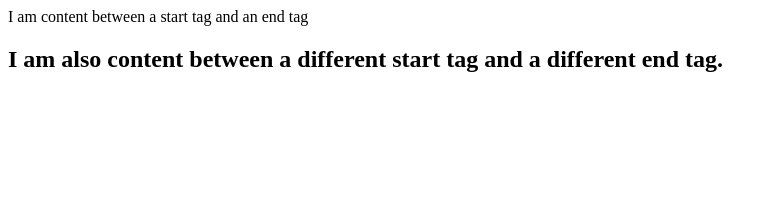
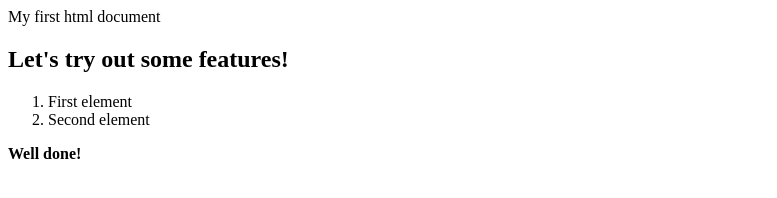
Before and after one commit to AmayaSB/ODRE-Tests, a plain HTML site: page docs/index.html in a window 1280 px wide. Shown: the whole page, without its empty margins (0-777 px from the left). Drawn offline with Linux system fonts and the light colour scheme.

Commit message:
Update index.html

```diff
--- a/docs/index.html
+++ b/docs/index.html
@@ -1,9 +1,22 @@
-
 <html><body>
 <p>
-    I am content between a start tag and an end tag
+    My first html document
 </p>
 <h2>
-    I am also content between a different start tag and a different end tag.
+   Let's try out some features!
 </h2>
+
+<ol>
+  <li>
+      First element
+  </li>
+  <li>
+      Second element
+  </li>
+</ol>
+
+<strong>
+    Well done!
+</strong>
+
 </body></html>
```
